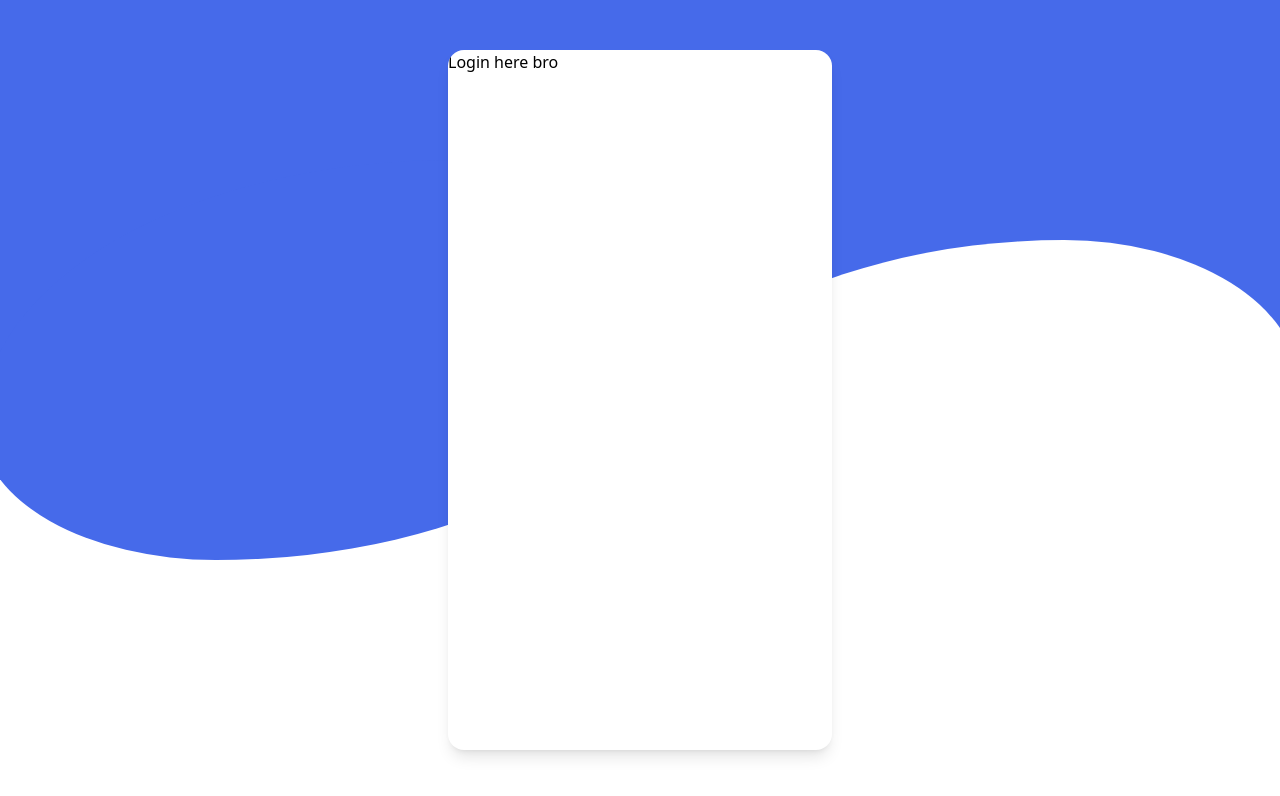
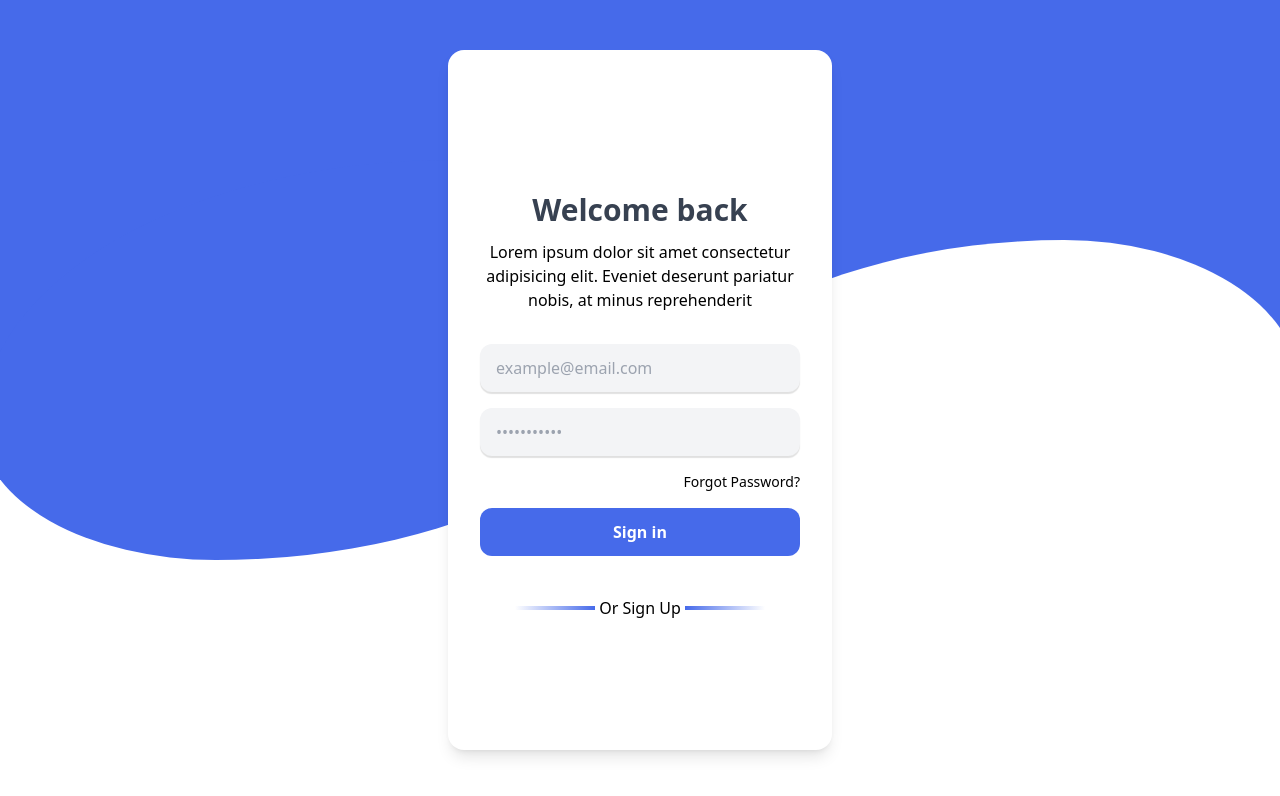
Before and after one commit to juanespinola05/t-finance-front, a React (Vite) app: page /login in a window 1280 px wide. Shown: the top 796 px of the page. Built offline with nearby package versions, Linux system fonts and the light colour scheme.

Commit message:
update login view

```diff
--- a/src/pages/Login/index.tsx
+++ b/src/pages/Login/index.tsx
@@ -1,16 +1,40 @@
 import { ReactElement } from 'react'
-import { Navigate } from 'react-router-dom'
+import { Link, Navigate } from 'react-router-dom'
 import useAuth from '../../hooks/useAuth'
+import AnimatedPage from '../../components/AnimatedPage'
+import Title from '../../components/Title'
+import Text, { TextSizes } from '../../components/Text'
+import LoginForm from '../../components/LoginForm'
 
 const Login = (): ReactElement => {
   const { auth: { userInfo } } = useAuth()
-
   if (userInfo !== null) return <Navigate to='/dashboard' />
 
   return (
-    <div>
-      <h1>Login here bro</h1>
-    </div>
+    <AnimatedPage>
+      <div className='p-4 text-center h-full'>
+        <div className='grid place-content-center h-full'>
+          <div>
+            <Title className='my-3'>
+              Welcome back
+            </Title>
+            <Text size={TextSizes.tiny} className='mb-8'>
+              Lorem ipsum dolor sit amet consectetur adipisicing elit. Eveniet deserunt pariatur nobis, at minus reprehenderit
+            </Text>
+          </div>
+          <div>
+            <LoginForm />
+            <div className='flex items-center justify-center gap-1 mt-10'>
+              <span className='block w-20 bg-gradient-to-l from-blue to-blue-500 h-1' />
+              <Link to='/register'>
+                Or Sign Up
+              </Link>
+              <span className='block w-20 bg-gradient-to-r from-blue to-blue-500 h-1' />
+            </div>
+          </div>
+        </div>
+      </div>
+    </AnimatedPage>
   )
 }
 
```
